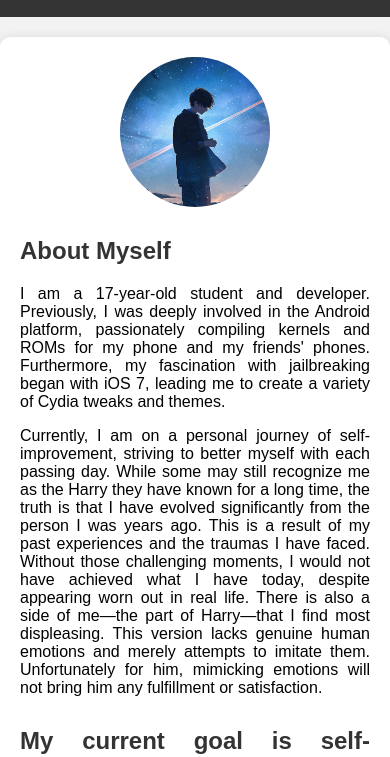
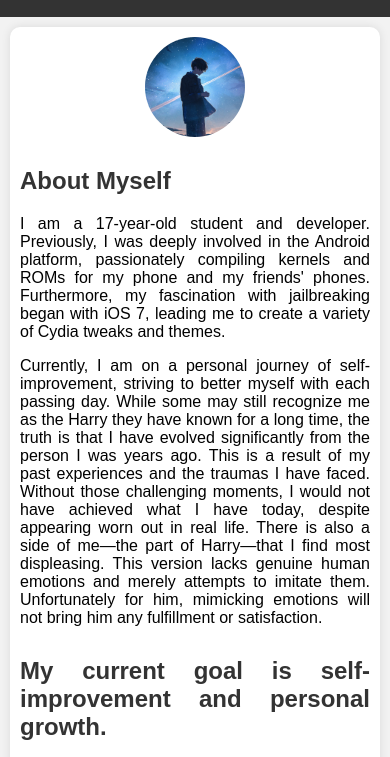
Before and after one commit to HariMatoson/HariMatoson, a plain HTML site: page index.html in a window 390 px wide. Shown: the part 60-817 px from the top of the page. Drawn offline with Linux system fonts and the light colour scheme.

Commit message:
Screen Size Ratio adjusted

```diff
--- a/index.html
+++ b/index.html
@@ -1,7 +1,8 @@
 <!DOCTYPE html>
 <html>
 <head>
-  <title>Whoami Hari's info</title>
+  <title>Harry Page info</title>
+  <meta name="viewport" content="width=device-width, initial-scale=1.0">
   <style>
     body {
       font-family: Arial, sans-serif;
@@ -62,6 +63,19 @@
     li {
       margin-bottom: 10px;
     }
+
+    /* Responsive adjustments */
+    @media screen and (max-width: 600px) {
+      .container {
+        margin: 10px;
+        padding: 10px;
+      }
+
+      .profile-picture {
+        width: 100px;
+        height: 100px;
+      }
+    }
   </style>
 </head>
 <body>
```
